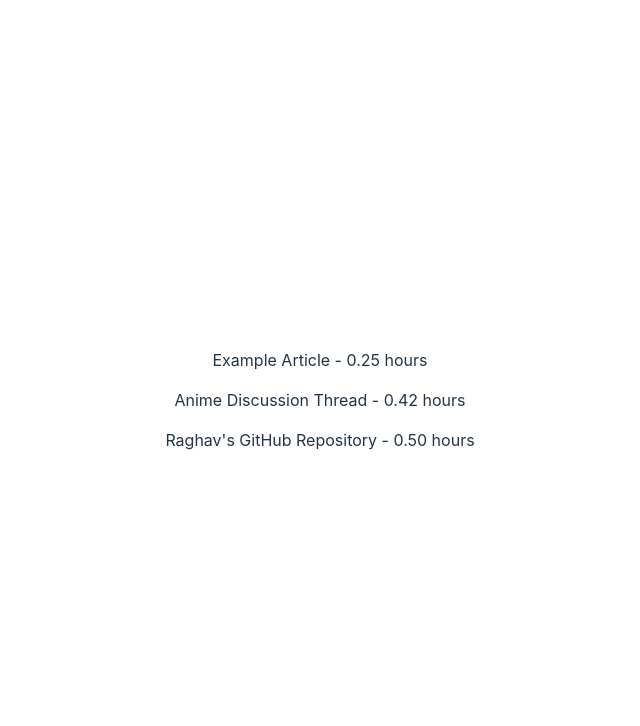
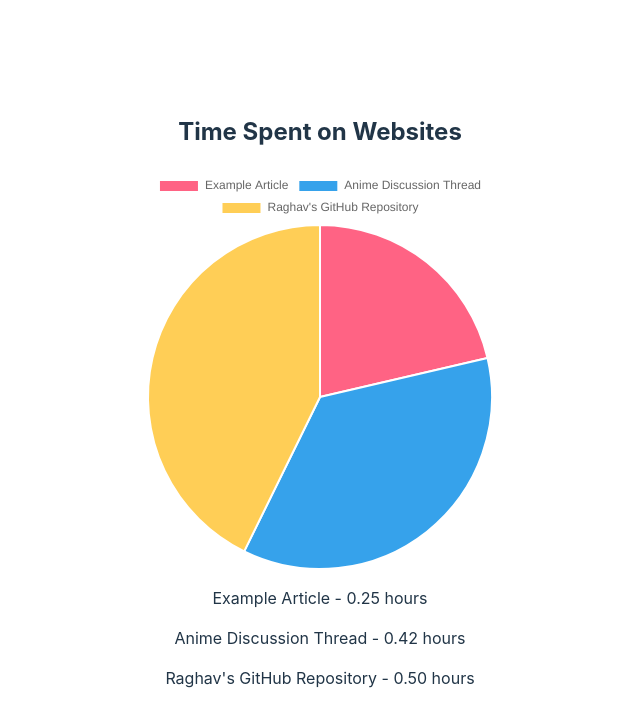
Before and after one commit to RaghavSharma19/productive-meter-ext, a React (Vite) app: page / in a window 1280 px wide. Shown: the top 726 px of the page, without its empty margins (320-960 px from the left). Built offline with nearby package versions, Linux system fonts and the light colour scheme.

Commit message:
looking great

```diff
--- a/package.json
+++ b/package.json
@@ -10,7 +10,9 @@
     "preview": "vite preview"
   },
   "dependencies": {
+    "chart.js": "^4.4.7",
     "react": "^18.3.1",
+    "react-chartjs-2": "^5.3.0",
     "react-dom": "^18.3.1"
   },
   "devDependencies": {
--- a/src/App.jsx
+++ b/src/App.jsx
@@ -1,20 +1,44 @@
-import { useState } from 'react'
-import data1 from './data.json'; // Correct way to import JSON
-import './App.css'
+import { useState } from 'react';
+import { Pie } from 'react-chartjs-2';
+import data1 from './data.json';
+import './App.css';
+import { Chart as ChartJS, ArcElement, Tooltip, Legend } from 'chart.js';
+
+// Register required components
+ChartJS.register(ArcElement, Tooltip, Legend);
 
 function App() {
+  const labels = data1.webpageData.map((item) => item.title);
+  const durations = data1.webpageData.map((item) => (item.duration / 3600).toFixed(2));
+
+  const chartData = {
+    labels: labels,
+    datasets: [
+      {
+        label: 'Time Spent (Hours)',
+        data: durations,
+        backgroundColor: [
+          '#FF6384', '#36A2EB', '#FFCE56', '#4BC0C0', '#9966FF', '#FF9F40'
+        ],
+        hoverOffset: 4,
+      },
+    ],
+  };
 
   return (
-    <>
+    <div>
+      <h2>Time Spent on Websites</h2>
+      <div style={{ width: '400px', margin: 'auto' }}>
+        <Pie data={chartData} />
+      </div>
 
       {data1.webpageData.map((element, index) => (
         <div key={index}>
-          <p>{element.title} - {(element.duration/3600).toFixed(2)} hours </p>
+          <p>{element.title} - {(element.duration / 3600).toFixed(2)} hours</p>
         </div>
       ))}
-
-    </>
+    </div>
   );
 }
 
-export default App
+export default App;
```
Also changed, not shown: 1 other file (tests, documents, lock files or other folders).
